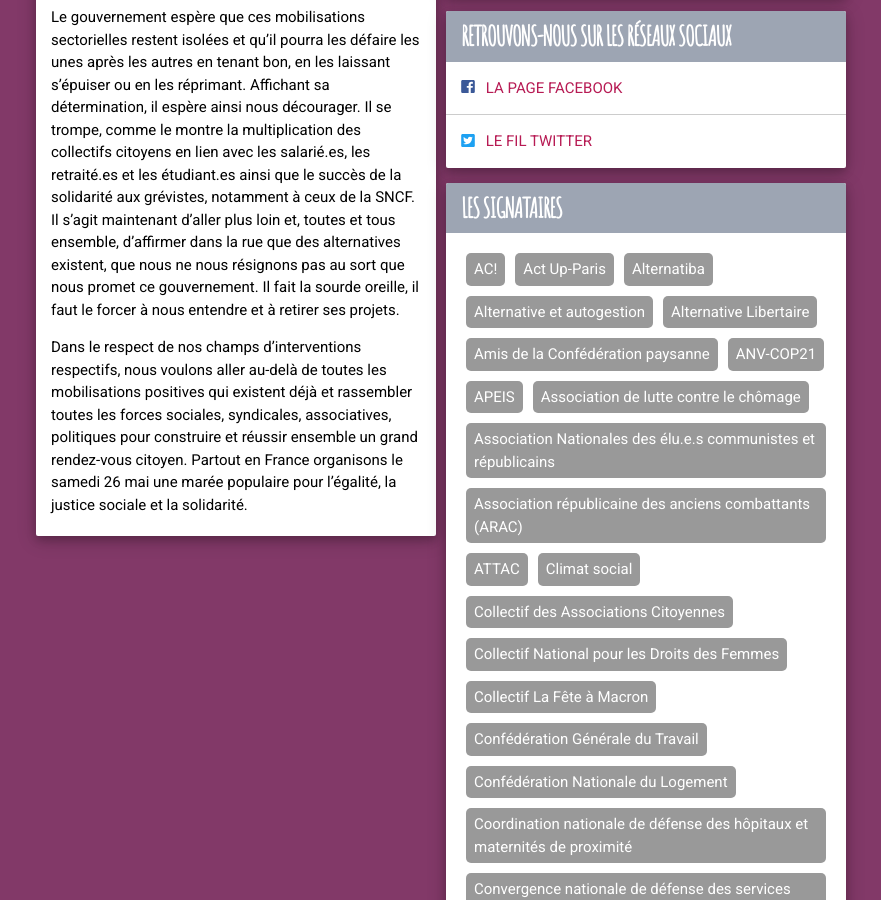
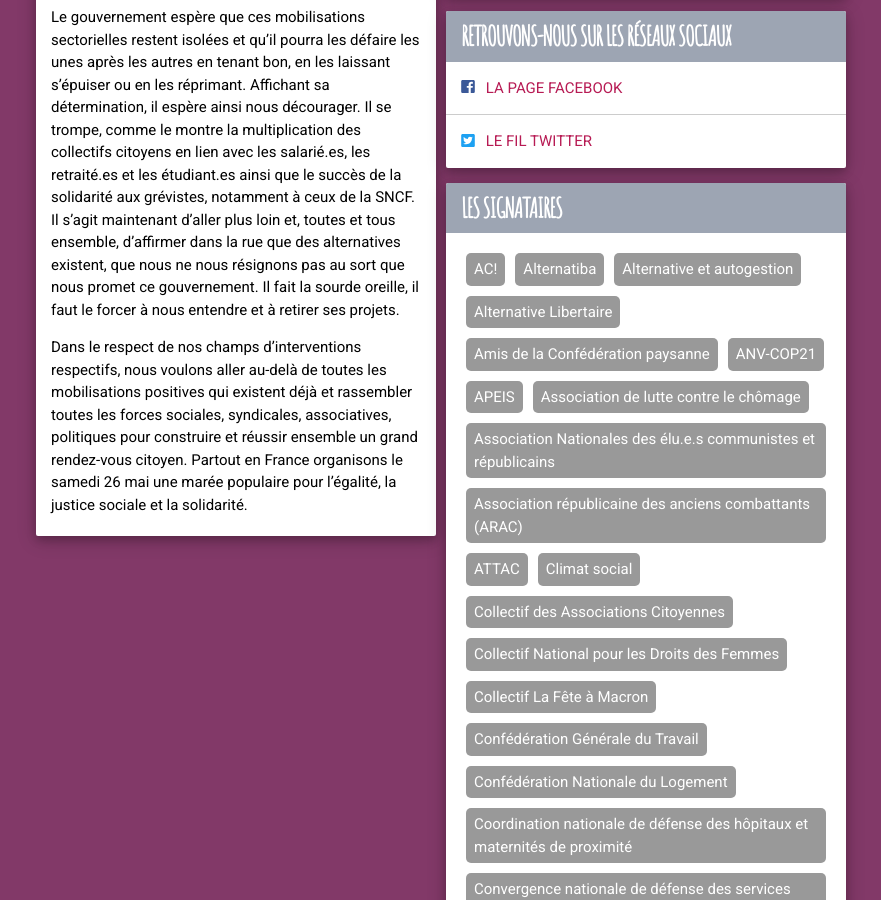
Before and after one commit to tonygoussot/mareepopulaire, a Jekyll site: the page built from index.html, in a window 1280 px wide and 900 px high, scrolled down 1461 px. Shown: the whole window, without its empty margins (199-1080 px from the left). Built offline with Jekyll 4.4.1, drawn with Linux system fonts in a browser that asks for light colours.

Commit message:
Update signataires.yml

```diff
--- a/_data/signataires.yml
+++ b/_data/signataires.yml
@@ -1,5 +1,4 @@
 - nom: AC!
-- nom: Act Up-Paris
 - nom: Alternatiba
 - nom: Alternative et autogestion
 - nom: Alternative Libertaire
```
